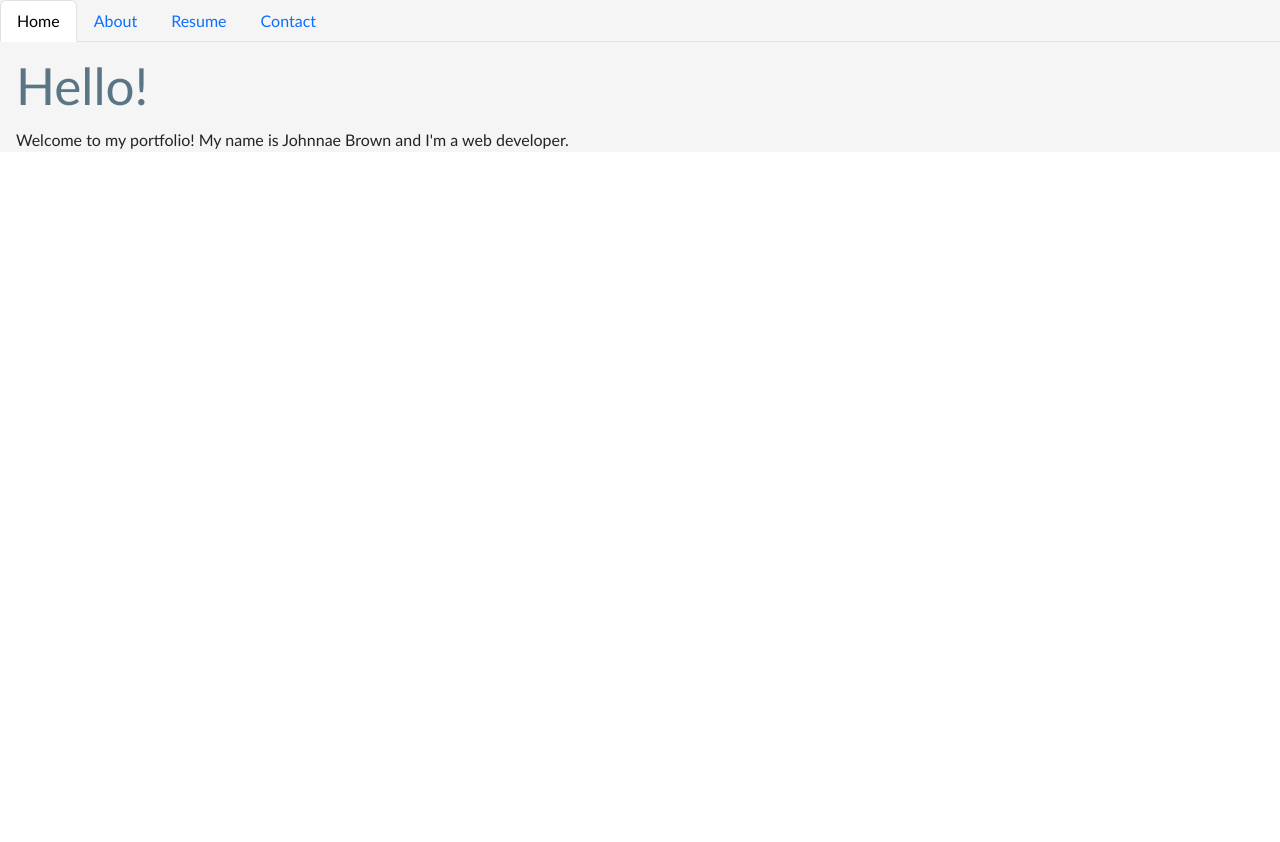
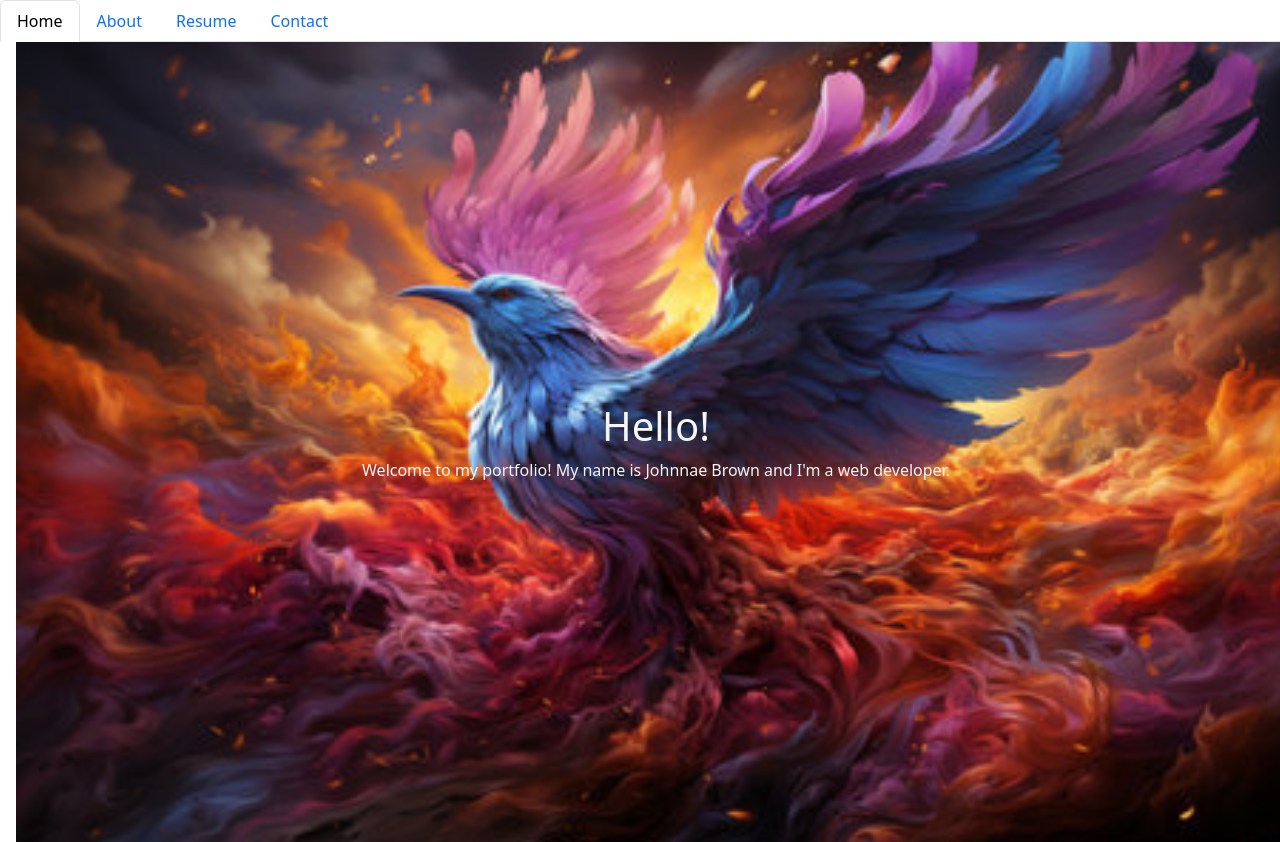
Before and after one commit to Johnnae/portfolio-update-20, a React (Vite) app in the folder update/: page / in a window 1280 px wide. Before the commit the page ends 800 px from the top, so only its background shows below. Built offline with nearby package versions, Linux system fonts and the light colour scheme.

Commit message:
edit home page

```diff
--- a/update/src/App.css
+++ /dev/null
@@ -1,41 +0,0 @@
-* {
-  box-sizing: border-box;
-  margin: 0;
-  padding: 0;
-  font-family: 'Trebuchet MS', 'Lucida Sans Unicode', 'Lucida Grande',
-    'Lucida Sans', Arial, sans-serif;
-}
-
-body {
-  background-color: whitesmoke;
-}
-
-.Home {
-  display: flex;
-  flex-direction: column;
-  justify-content: flex-start;
-  width: 100px;
-  min-height: 100px;
-  background: black;
-  text-align: center;
-  margin: 32px auto;
-  border-radius: 20px;
-  padding-bottom: 32px;
-}
-
-h1 {
-  margin: 15px 0;
-  color: #5a7684;
-  font-size: 15px;
-}
-
-h3 {
-  margin: auto;
-  color: #92afd7;
-  font-size: 15px;
-}
-
-.complete {
-  text-decoration: line-through;
-  opacity: 0.4;
-}
--- a/update/src/App.jsx
+++ b/update/src/App.jsx
@@ -1,5 +1,5 @@
 import PortfolioContainer from "./components/PortfolioContainer";
-import './App.css';
+import './index.css';
 
 
 const App = () => <PortfolioContainer />;
--- a/update/src/components/pages/About.jsx
+++ b/update/src/components/pages/About.jsx
@@ -16,8 +16,8 @@ export default function About() {
       <h1>Projects</h1>
       <p> Better Meals is a web application that allows users to search for recipes based on ingredients they have on hand.
       <br />
-      <a href="mailto: https://github.com/ToussaintG1/better-meals.git ">https://github.com/ToussaintG1/better-meals.git</a>
-      <a href="mailto:  https://ToussaintG1.github.io/better-meals/ "> https://ToussaintG1.github.io/better-meals/</a>
+      <a href=" https://github.com/ToussaintG1/better-meals.git ">https://github.com/ToussaintG1/better-meals.git</a>
+      <a href=" https://ToussaintG1.github.io/better-meals/ "> https://ToussaintG1.github.io/better-meals/</a>
       <br />
       Notes is a web application that allows users to create, save, and delete notes.
       <br />
--- a/update/src/components/pages/Home.jsx
+++ b/update/src/components/pages/Home.jsx
@@ -1,10 +1,14 @@
 export default function Home() {
   return (
-    <div>
-      <h1>Hello!</h1>
-      <p>
-        Welcome to my portfolio! My name is Johnnae Brown and I'm a web developer.
-      </p>
+    <div class="background">
+      <div className="card home-card">
+        <div className="card-body card-body-home">
+          <h1 className="card-title">Hello!</h1>
+          <p className="card-text">
+          Welcome to my portfolio! My name is Johnnae Brown and I'm a web developer.
+          </p>
+        </div>
+      </div>
     </div>
   );
 }
--- a/update/src/components/pages/Resume.jsx
+++ b/update/src/components/pages/Resume.jsx
@@ -1,12 +1,9 @@
-
+import resume from"../assets/full-stack-sample.png"
 export default function Resume() {
   return (
     <div>
-      <h1>Resume Page</h1>
-      <p>
-        insert resume here
-
-      </p>
+      <h1 style={{textAlign:'center', paddingTop:'3vh'}}>Resume</h1>
+      <img src={resume} alt="resume" style={{width:'90vw',}} />
     </div>
   );
 }
--- a/update/src/index.css
+++ b/update/src/index.css
@@ -1,60 +1,28 @@
-:root {
-  font-family: Inter, system-ui, Avenir, Helvetica, Arial, sans-serif;
-  line-height: 1.5;
-  font-weight: 400;
 
-  color-scheme: light dark;
-  color: #5a7684;
 
-  font-synthesis: none;
-  text-rendering: optimizeLegibility;
-  -webkit-font-smoothing: antialiased;
-  -moz-osx-font-smoothing: grayscale;
-  -webkit-text-size-adjust: 100%;
+
+/* CSS FOR HOMEPAGE */
+.background{
+  width:100vw;
+  height:100vh;
+  background-image: url(./components/assets/phoenix.jpeg);
+  background-position: center;
+  background-size: cover;
+  background-repeat: no-repeat;
+  display: flex;
+  justify-content: center;
+  align-items: center;
+}
+.home-card{
+  width:50vw;
+  background-color: transparent !important;
+  border: none !important;
+
+}
+.card-body-home h1, .card-body-home p{
+  width:100%;
+  text-align: center;
+  color:whitesmoke;
 }
 
-a {
-  font-weight: 500;
-  color: #646cff;
-  text-decoration: inherit;
-}
-a:hover {
-  color: #535bf2;
-}
-
-h1 {
-  font-size: 3.2em;
-  line-height: 1.1;
-}
-
-button {
-  border-radius: 8px;
-  border: 1px solid transparent;
-  padding: 0.6em 1.2em;
-  font-size: 1em;
-  font-weight: 500;
-  font-family: inherit;
-  background-color: #1f2f16;
-  cursor: pointer;
-  transition: border-color 0.25s;
-}
-button:hover {
-  border-color: #646cff;
-}
-button:focus,
-button:focus-visible {
-  outline: 4px auto -webkit-focus-ring-color;
-}
-
-@media (prefers-color-scheme: light) {
-  :root {
-    color: #213547;
-    background-color: #ffffff;
-  }
-  a:hover {
-    color: #747bff;
-  }
-  button {
-    background-color: #f9f9f9;
-  }
-}
+/* CSS FOR ABOUT PAGE */
```
Also changed, not shown: update/src/components/assets/full-stack-sample.png (renamed from update/src/components/pages/full-stack sample.png), update/src/components/assets/phoenix.jpeg (added).
